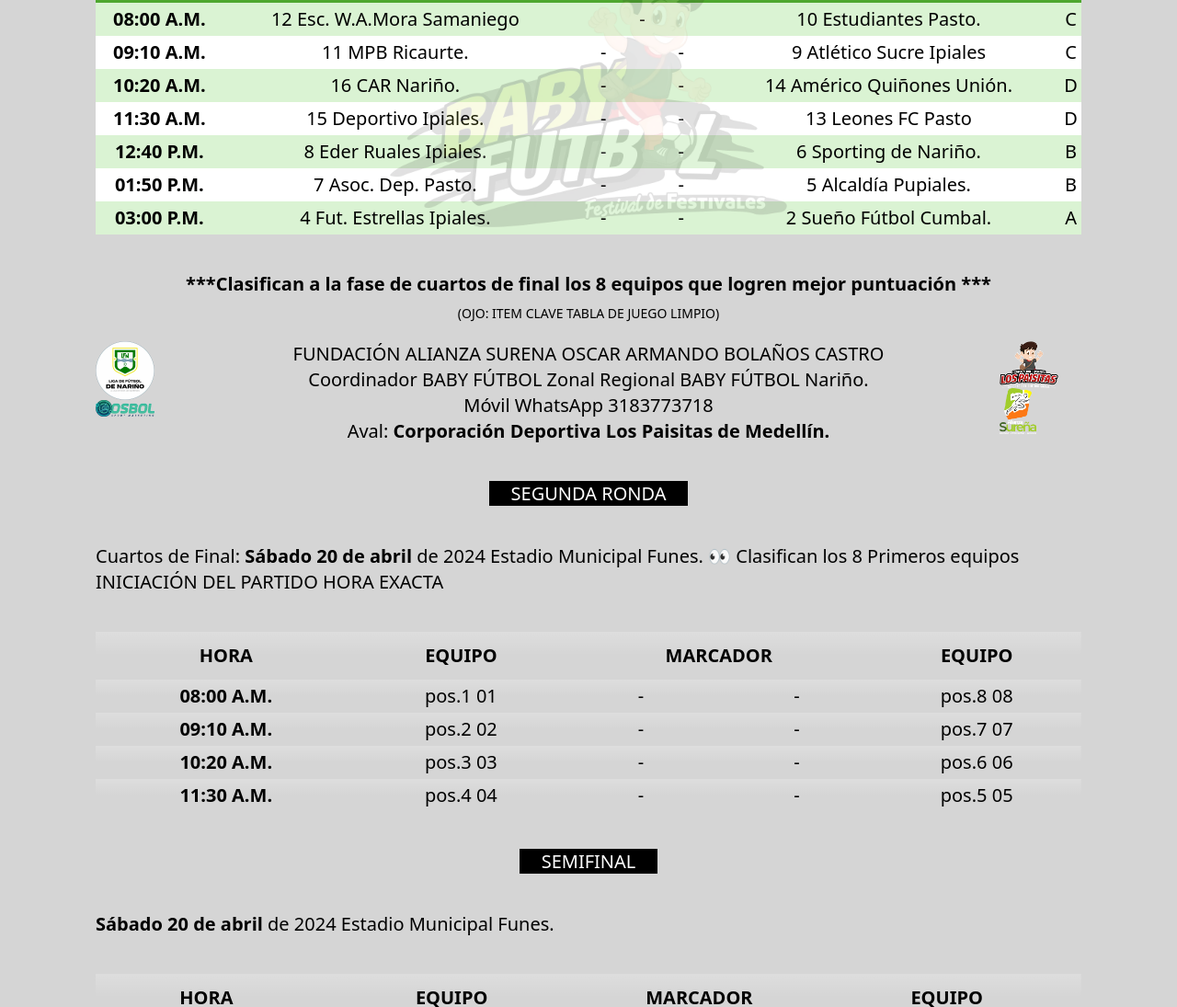
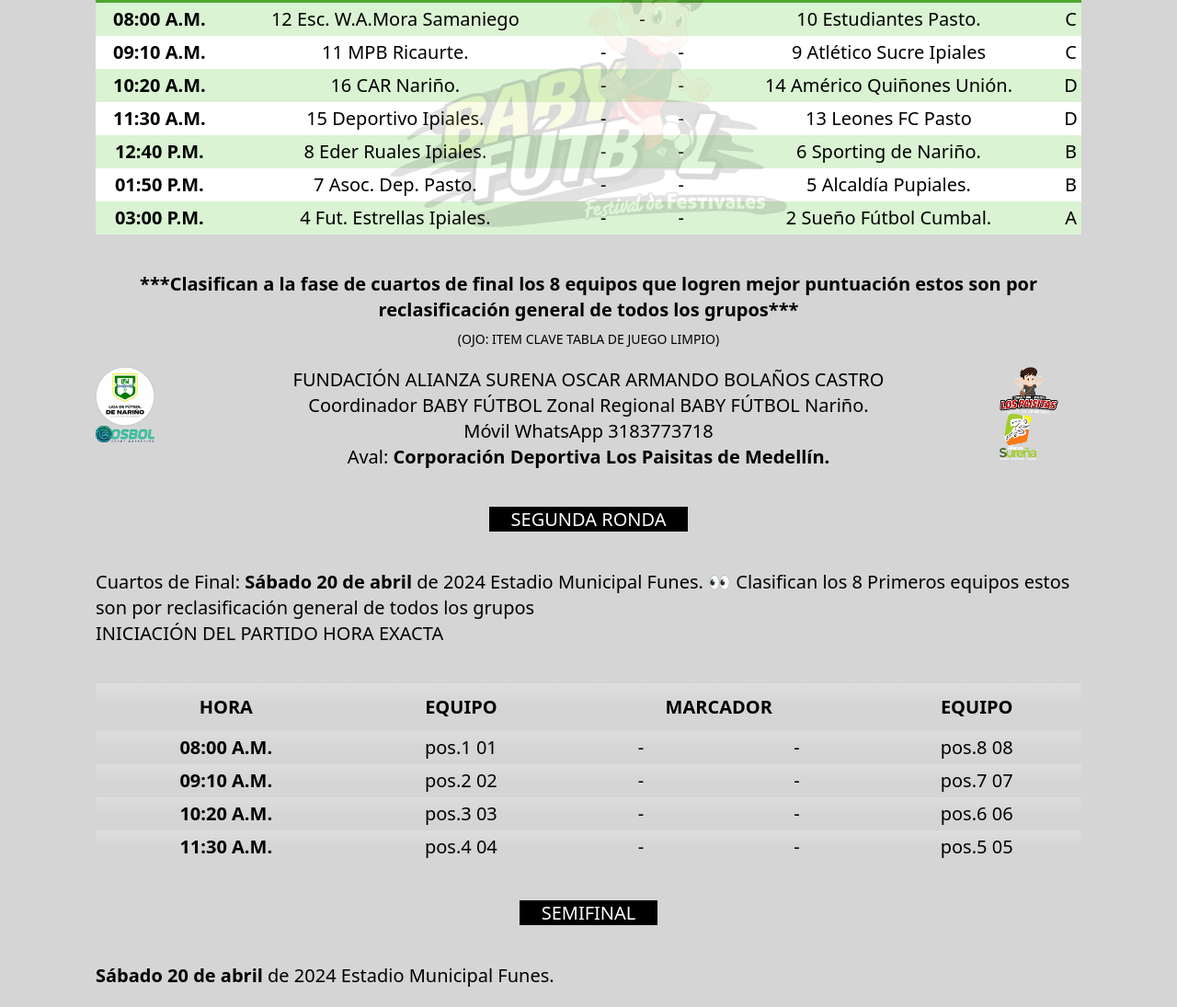
Before and after one commit to vadelgado/zonal-baby-futbol-masculino, an Astro site: page / in a window 1280 px wide. Shown: the part 3815-4910 px from the top of the page at 92% size. Built offline with nearby package versions, Linux system fonts and the light colour scheme; Astro itself is replaced by a stand-in of ours; a web font is replaced by a local one; what @midudev/tailwind-animations would draw is missing.

Commit message:
Update Cuartos.astro and TableGrupos.astro with revised text

```diff
--- a/src/components/Cuartos.astro
+++ b/src/components/Cuartos.astro
@@ -13,7 +13,7 @@
   Cuartos de Final:
   <span class="font-bold"> Sábado 20 de abril</span>
   de 2024 Estadio Municipal Funes.
-  <span class="mt-2">👀 Clasifican los 8 Primeros equipos</span>
+  <span class="mt-2">👀 Clasifican los 8 Primeros equipos estos son por reclasificación general de todos los grupos</span>
   <div>INICIACIÓN DEL PARTIDO HORA EXACTA</div>
 </section>
 
--- a/src/components/TableGrupos.astro
+++ b/src/components/TableGrupos.astro
@@ -609,7 +609,7 @@
   >
     <div class="mt-10 text-center text-primary font-bold">
       ***Clasifican a la fase de cuartos de final los 8 equipos que logren mejor
-      puntuación ***
+      puntuación estos son por reclasificación general de todos los grupos***
     </div>
     <div class="mt-2 text-center text-primary text-sm">
       (OJO: ITEM CLAVE TABLA DE JUEGO LIMPIO)
```
